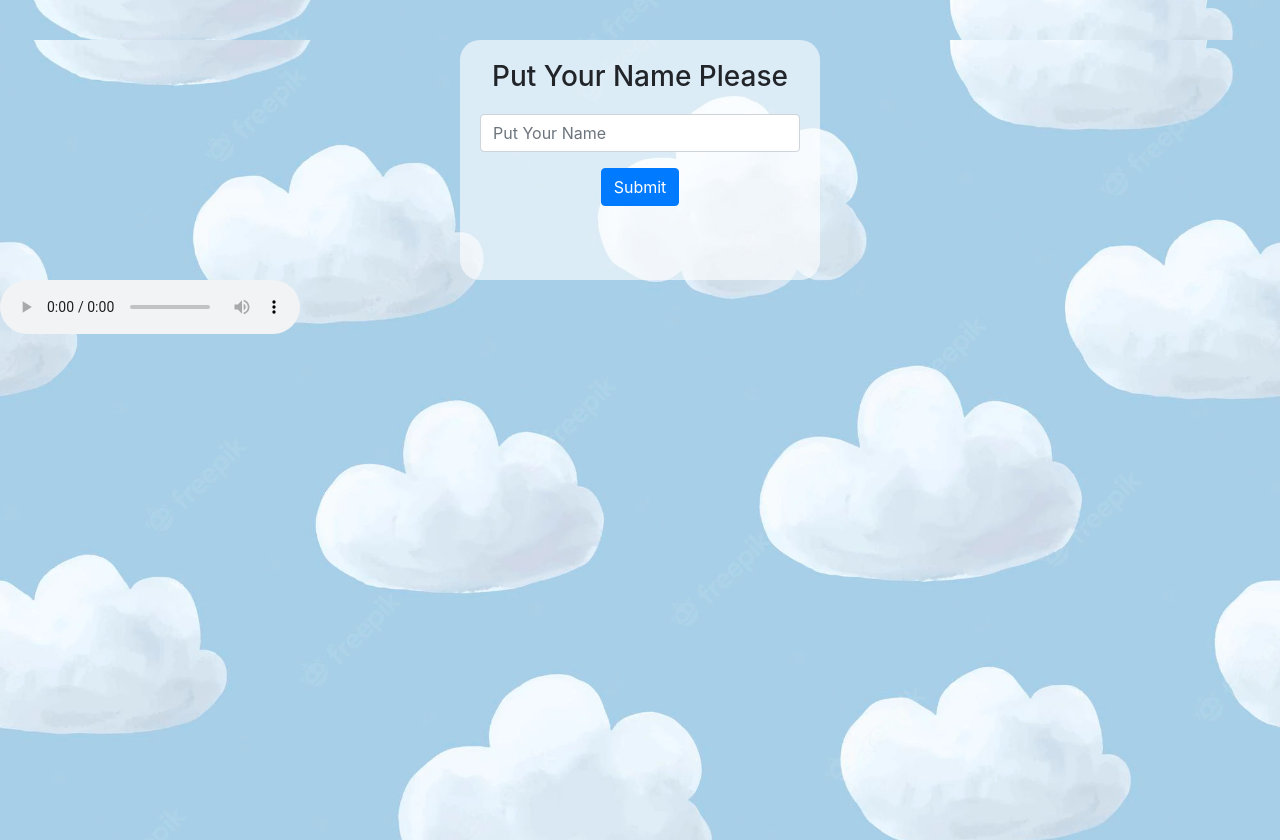
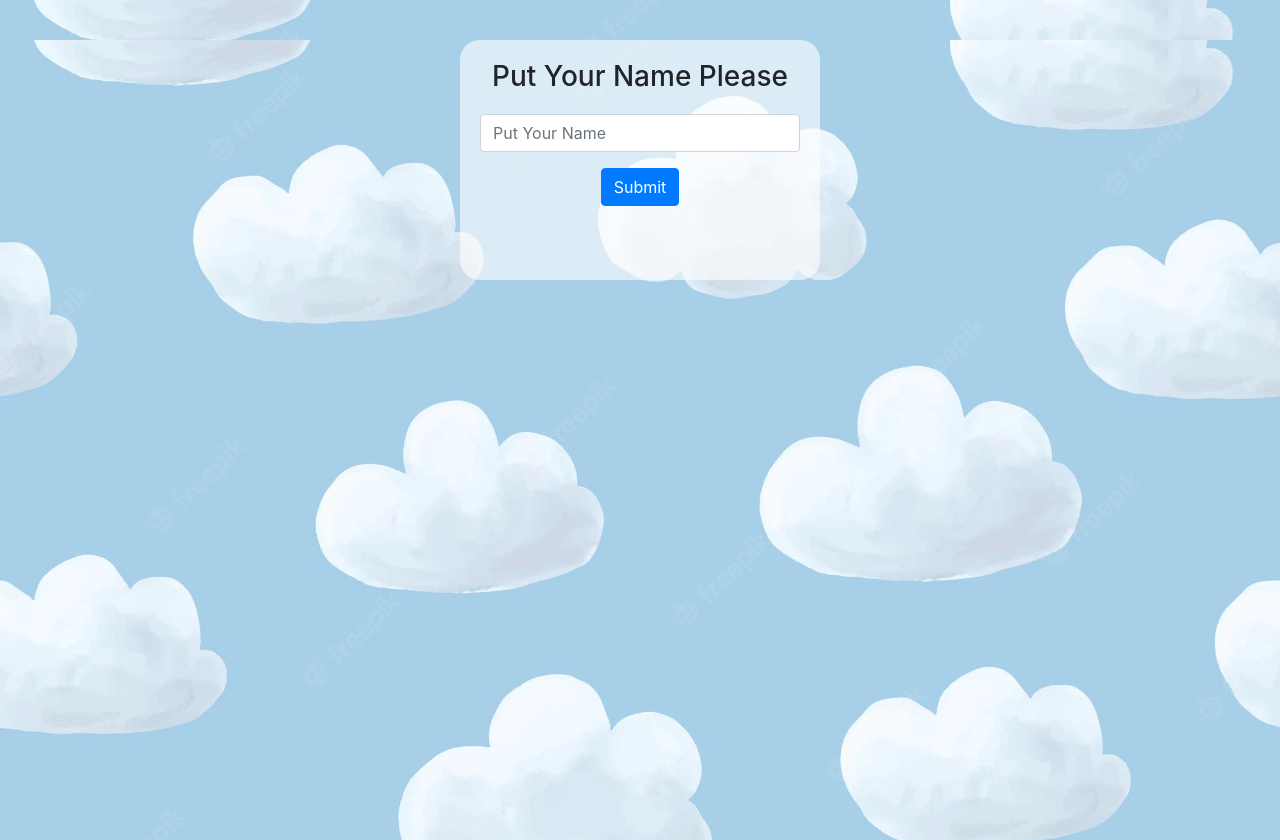
Before and after one commit to irvan-nugraha/for-someone, a plain HTML site: page index.html in a window 1280 px wide. Drawn offline with nearby package versions, Linux system fonts and the light colour scheme.

Commit message:
Update index.html

```diff
--- a/index.html
+++ b/index.html
@@ -142,7 +142,7 @@
             </div>
         </div>
     </section>
-    <audio id="audio" class="" controls autoplay>
+    <audio id="audio" class="music-box" controls autoplay="true">
         <source src="./dist/music/Until I Found You.mp3" type="audio/mpeg"/>
     </audio>
 </body>
```
